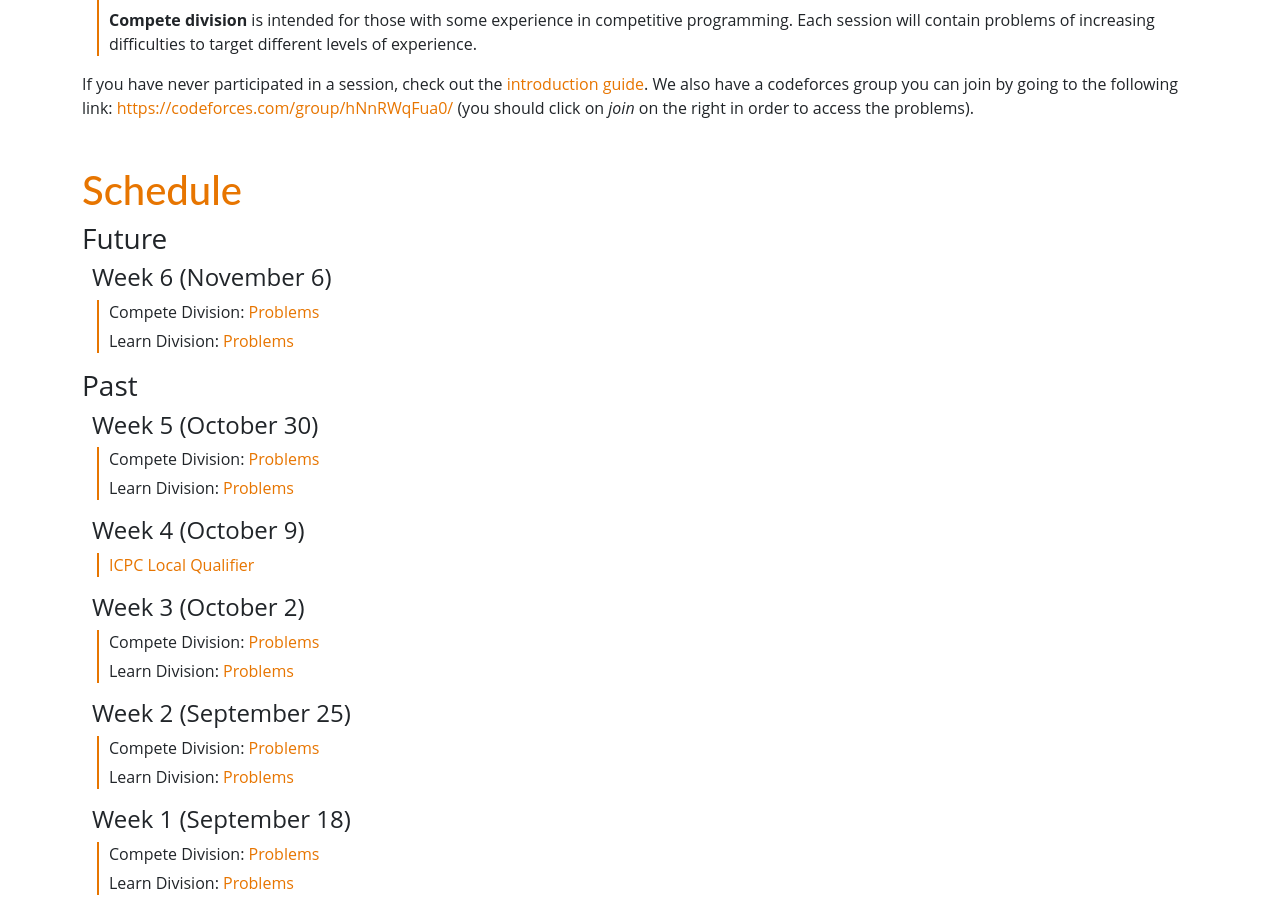
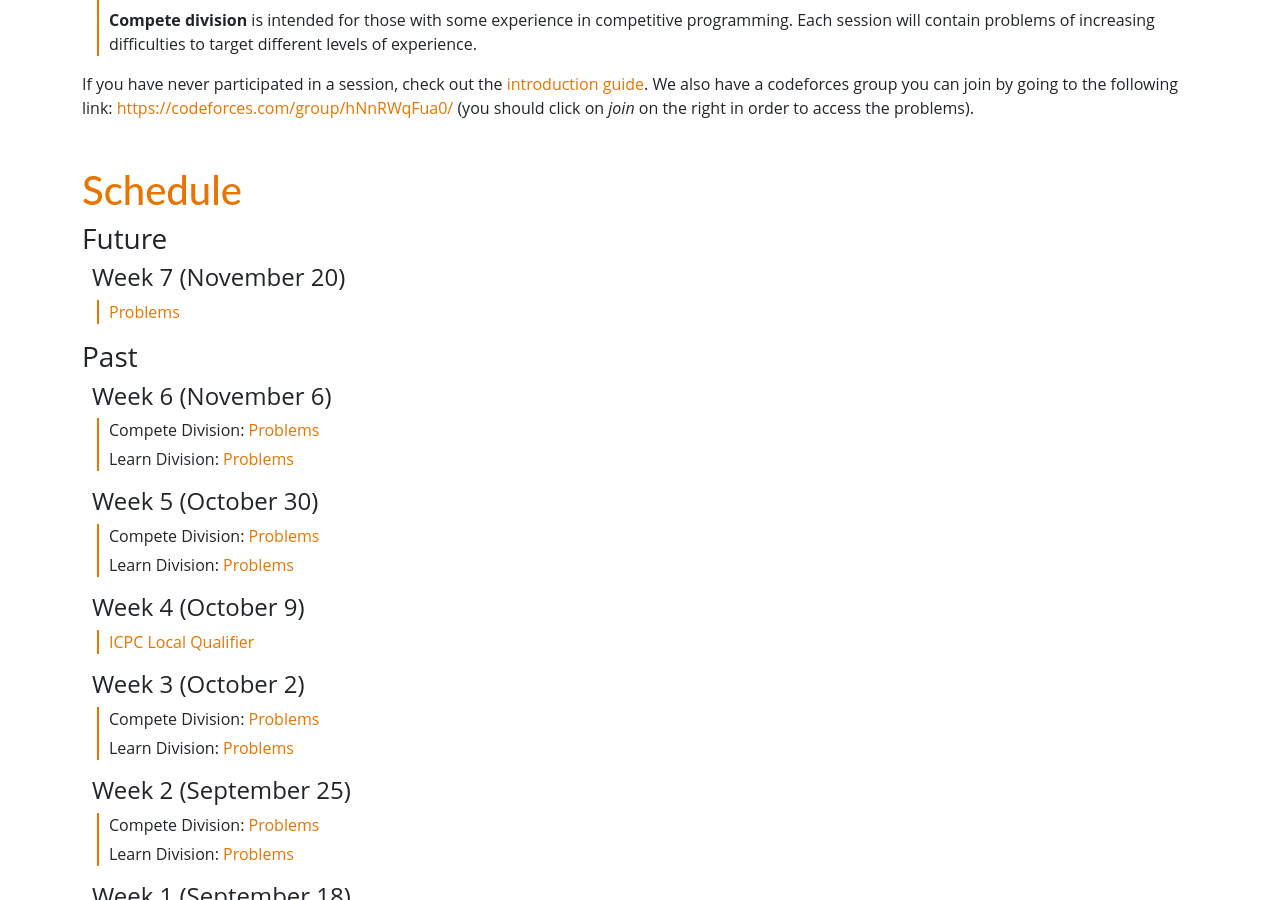
Before and after one commit to Princeton-Competitive-Programming/princeton-competitive-programming, a Jekyll site: the page built from fall26.md, in a window 1280 px wide and 900 px high, scrolled down 778 px. Built offline with Jekyll 4.4.1, drawn with Linux system fonts in a browser that asks for light colours; nearby versions of some CDN libraries.

Commit message:
Add Week 7 content and update structure for Fall 2026

```diff
--- a/fall26.md
+++ b/fall26.md
@@ -56,12 +56,16 @@ problems).
 
 ### Future
 
+#### Week 7 (November 20)
+
+ * [Problems](https://codeforces.com/group/hNnRWqFua0/contest/734535)
+
+### Past
+
 #### Week 6 (November 6)
 
  * Compete Division: [Problems](https://codeforces.com/group/hNnRWqFua0/contest/730830)
  * Learn Division: [Problems]({{ site.baseurl }}/fall26/week6_learn)
-
-### Past
 
 #### Week 5 (October 30)
 
```
